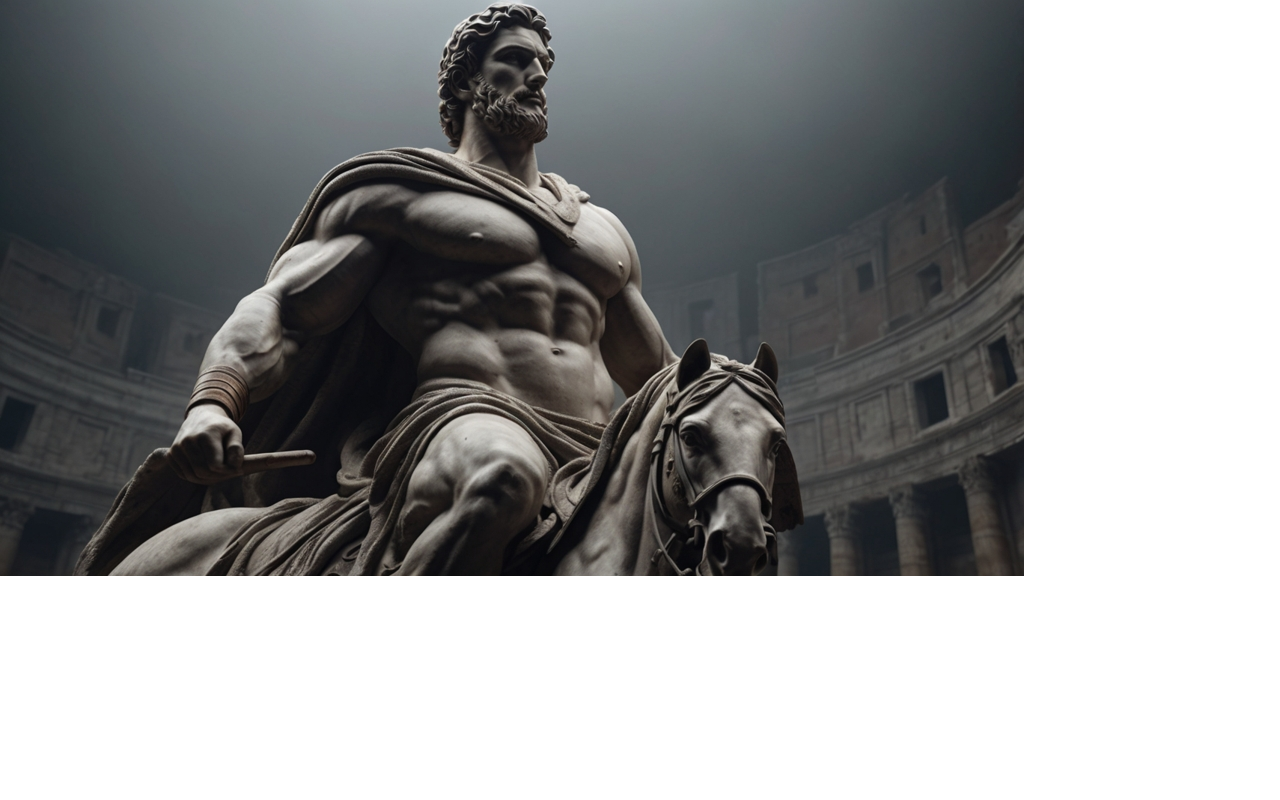
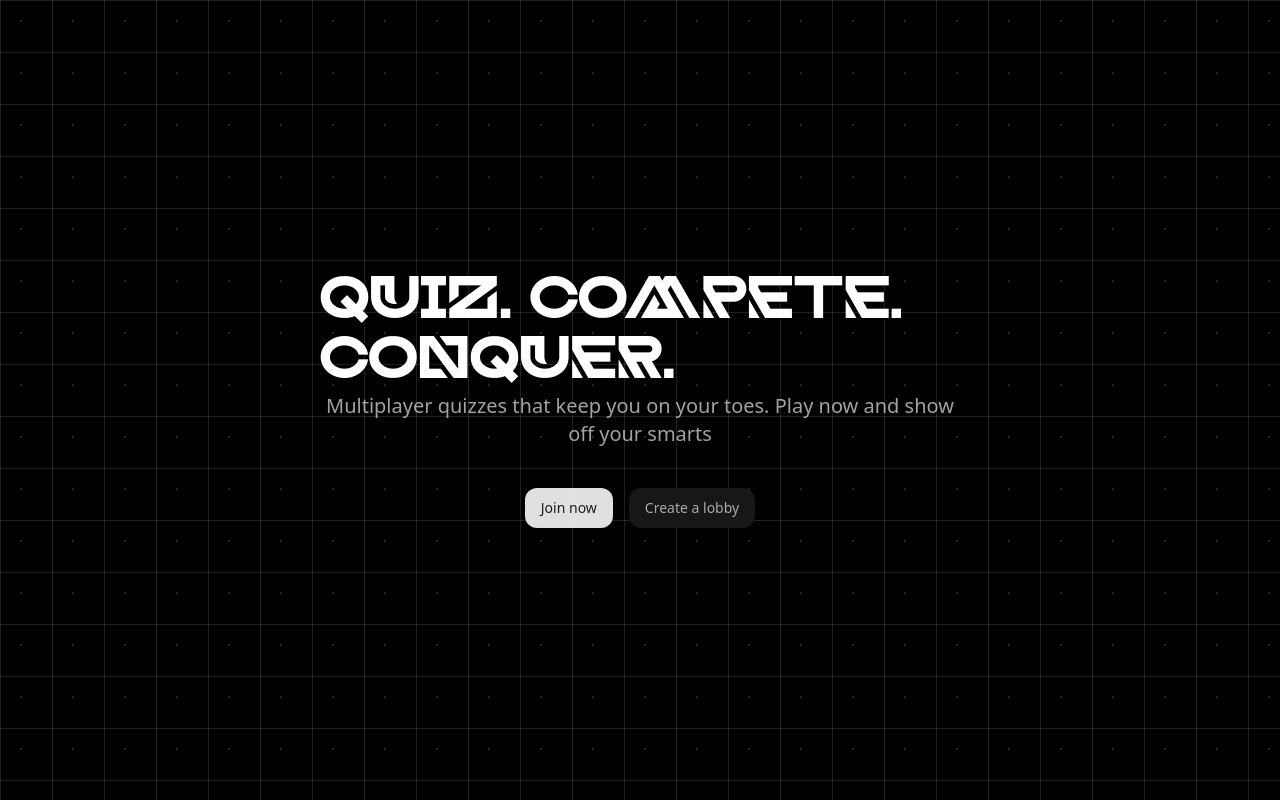
Before and after one commit to justJubair/quizzyArena, a React (Vite) app: page / in a window 1280 px wide. Built offline with nearby package versions, Linux system fonts and the light colour scheme.

Commit message:
[Complete]: banner

```diff
--- a/src/index.css
+++ b/src/index.css
@@ -1,8 +1,13 @@
 @tailwind base;
 @tailwind components;
 @tailwind utilities;
-@layer base {
-  :root {
-    --radius: 0.5rem
-  }
+
+@font-face {
+  font-family: "Monage";
+  src: local("Monage"), url("./assets/fonts/Monage.ttf") format("truetype");
+  font-weight: normal;
 }
+
+.monage-font {
+  font-family: "Monage";
+}
--- a/src/pages/HomePage/HomePage.tsx
+++ b/src/pages/HomePage/HomePage.tsx
@@ -1,8 +1,30 @@
+import { Button } from "@/components/ui/button";
 import bannerImg from "../../assets/images/banner.jpg";
 const HomePage = () => {
   return (
-    <div className="relative">
-      <img src={bannerImg} alt="" />
+    <div className="relative w-screen h-screen">
+      <div className="absolute inset-0 bg-black">
+        <div className="absolute inset-0 bg-[linear-gradient(to_right,#ffffff20_1px,transparent_1px),linear-gradient(to_bottom,#ffffff20_1px,transparent_1px)] bg-[size:52px_52px]">
+          <div className="absolute inset-0 animate-grid-shift bg-[radial-gradient(#ffffff50_1px,transparent_1px)] bg-[size:52px_52px] opacity-50"></div>
+        </div>
+      </div>
+      <div className="absolute top-1/2 left-1/2 transform -translate-x-1/2 -translate-y-1/2 flex flex-col items-center z-30">
+        <h1 className=" monage-font text-6xl text-white">
+          Quiz. Compete. Conquer.
+        </h1>
+        <p className="text-center text-xl text-[#ffffffa2]">
+          Multiplayer quizzes that keep you on your toes. Play now and show off
+          your smarts
+        </p>
+        <div className="flex items-center gap-4 mt-10">
+          <Button className="rounded-xl bg-[#ffffffe0] text-[#000000dd] hover:text-[#000] hover:bg-white">
+            Join now
+          </Button>
+          <Button className="rounded-xl text-[#ffffffa2] hover:text-[#fff]">
+            Create a lobby
+          </Button>
+        </div>
+      </div>
     </div>
   );
 };
--- a/tailwind.config.js
+++ b/tailwind.config.js
@@ -1,16 +1,25 @@
 /** @type {import('tailwindcss').Config} */
 export default {
-    darkMode: ["class"],
-    content: ["./index.html", "./src/**/*.{js,ts,jsx,tsx}"],
+  darkMode: ["class"],
+  content: ["./index.html", "./src/**/*.{js,ts,jsx,tsx}"],
   theme: {
-  	extend: {
-  		borderRadius: {
-  			lg: 'var(--radius)',
-  			md: 'calc(var(--radius) - 2px)',
-  			sm: 'calc(var(--radius) - 4px)'
-  		},
-  		colors: {}
-  	}
+    extend: {
+      keyframes: {
+        "grid-shift": {
+          "0%": { transform: "translateX(0) translateY(0)" },
+          "100%": { transform: "translateX(-52px) translateY(-52px)" },
+        },
+      },
+      animation: {
+        "grid-shift": "grid-shift 5s linear infinite",
+      },
+      borderRadius: {
+        lg: "var(--radius)",
+        md: "calc(var(--radius) - 2px)",
+        sm: "calc(var(--radius) - 4px)",
+      },
+      colors: {},
+    },
   },
   plugins: [require("tailwindcss-animate")],
 };
```
Also changed, not shown: src/assets/fonts/Monage.ttf (added).
